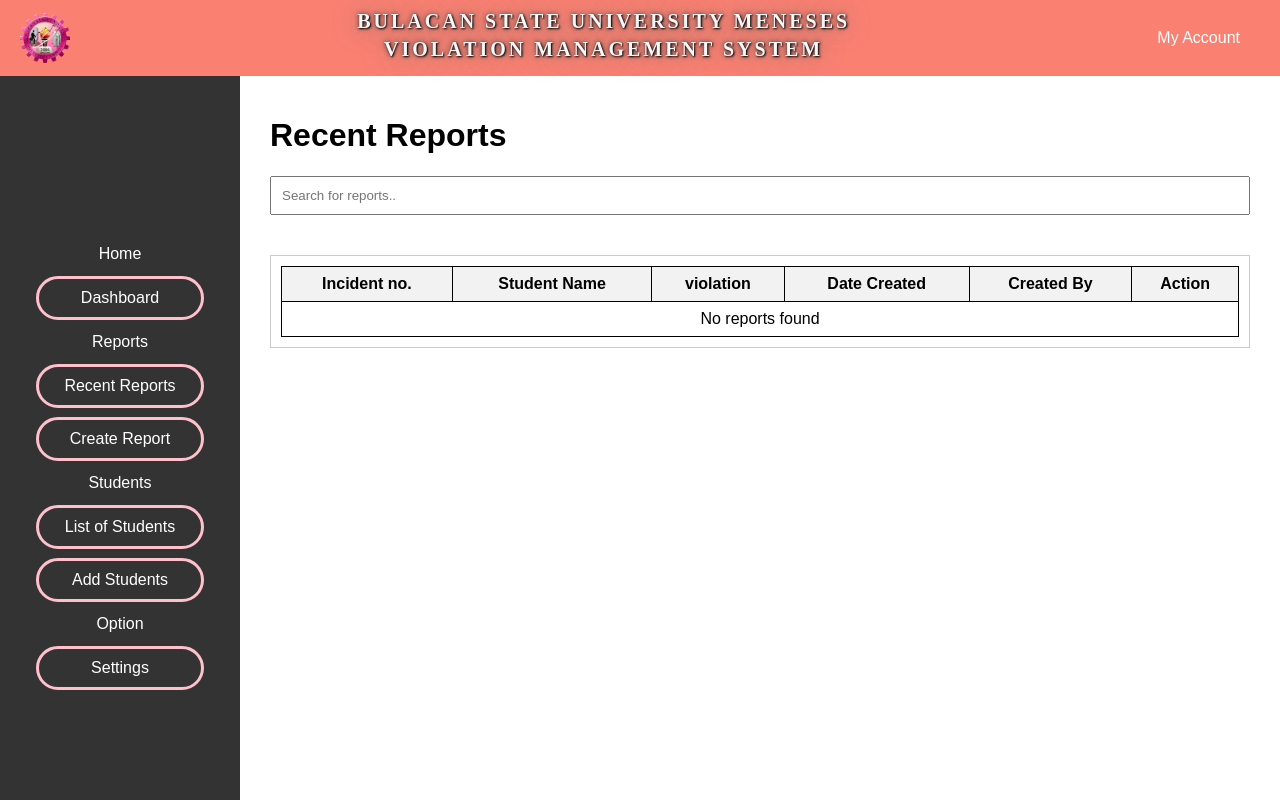
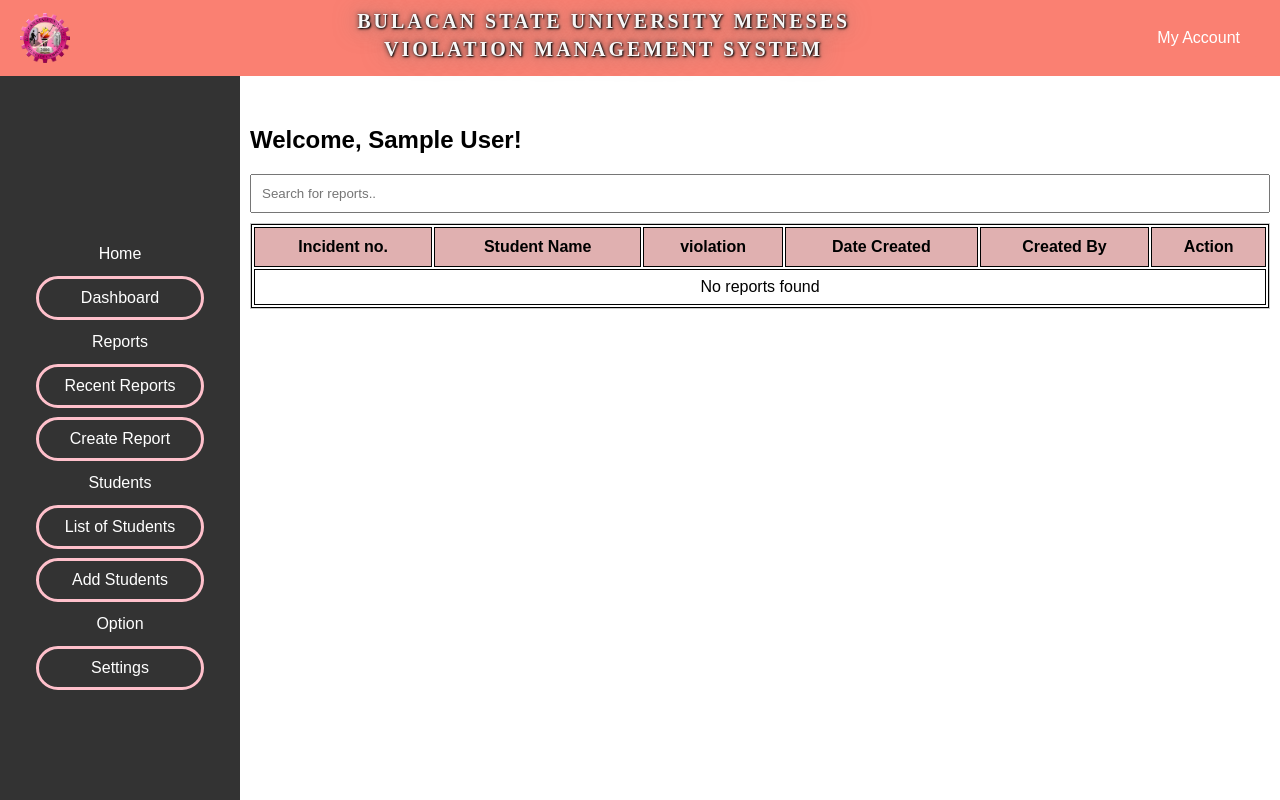
Before and after one commit to doksii/BulSUVMS, a PHP site: page /RecentReports.php in a window 1280 px wide. Run offline with PHP 8.4, Linux system fonts and the light colour scheme; the visitor is signed in with stand-in values (Sample User, id 1); data that the repository does not hold is empty.

Commit message:
Welcome message|Table design

```diff
--- a/AccountSettings.php
+++ b/AccountSettings.php
@@ -85,7 +85,7 @@ if ($_SESSION['role'] !== 'admin') {
         <div class="MainContainer">
             <!-- Content of the dashboard page goes here -->
             <div class="WelcomeMessage">
-                <h2>Welcome to the Add Students <?php echo $_SESSION['display_name']; ?>!</h2>
+                <h2>Welcome, <?php echo $_SESSION['display_name']; ?>!</h2>
             </div>
             <div class="AccountSettingContent">
                 <div class="FormContainer">
--- a/AddStudents.php
+++ b/AddStudents.php
@@ -80,7 +80,7 @@ if ($_SESSION['role'] !== 'admin') {
         <div class="MainContainer">
             <!-- Content of the dashboard page goes here -->
              <div class="WelcomeMessage">
-                <h2>Welcome to the Add Students <?php echo $_SESSION['display_name']; ?>!</h2>
+                <h2>Welcome, <?php echo $_SESSION['display_name']; ?>!</h2>
              </div>
             <div class="AddStudentContent">
                 <div class="FormContainer">
--- a/CreateAccount.php
+++ b/CreateAccount.php
@@ -84,7 +84,7 @@ if ($_SESSION['super_admin'] !== 'yes') {
         <div class="MainContainer">
             <!-- Content of the dashboard page goes here -->
             <div class="WelcomeMessage">
-                <h2>Welcome to the Add Students <?php echo $_SESSION['display_name']; ?>!</h2>
+                <h2>Welcome, <?php echo $_SESSION['display_name']; ?>!</h2>
             </div>
             <div class="CreateAccountContent">
                 <div class="FormContainer">
--- a/CreateReport.php
+++ b/CreateReport.php
@@ -107,7 +107,7 @@ if ($_SESSION['role'] !== 'admin') {
         <div class="MainContainer">
             <!-- Content of the dashboard page goes here -->
             <div class="WelcomeMessage">
-                <h2>Welcome back, <?php echo $_SESSION['display_name']; ?>!</h2>
+                <h2>Welcome, <?php echo $_SESSION['display_name']; ?>!</h2>
             </div>
             <div class="CreateReportContent">
                 <div class="ReportFormContainer">
--- a/ManageAccounts.php
+++ b/ManageAccounts.php
@@ -106,8 +106,10 @@ $current_username = $_SESSION['username']; // Assuming username is stored in the
                 </ul>
             </div>
         </div>
-        <div class="content">
-            <h1>Manage Accounts</h1>
+        <div class="MainContainer">
+            <div class="WelcomeMessage">
+                <h2>Welcome, <?php echo $_SESSION['display_name']; ?>!</h2>
+            </div>
             <form method="POST" action="php/update_role.php" id="updateForm">
                 <table border="1">
                     <thead>
--- a/RecentReports.php
+++ b/RecentReports.php
@@ -22,26 +22,6 @@ if ($_SESSION['role'] !== 'admin') {
     <link rel="stylesheet" href="assets\css\MainStyle.css">
     <link rel="stylesheet" href="assets\css\search-reports.css">
     <style>
-        .content {
-            flex: 1;
-            padding: 20px;
-            box-sizing: border-box;
-            overflow: hidden; /* Prevent content from overflowing */
-        }
-        .scroll-container {
-            max-height: 60vh; /* Set max height for the container */
-            overflow-y: auto; /* Enable vertical scrolling */
-            margin-top: 20px;
-            border: 1px solid #ccc;
-            padding: 10px;
-            box-sizing: border-box;
-        }
-        #searchBar {
-            width: 100%;
-            padding: 10px;
-            margin-bottom: 20px;
-            box-sizing: border-box;
-        }
         /* table {
             width: 100%;
             border-collapse: collapse;
@@ -152,9 +132,11 @@ if ($_SESSION['role'] !== 'admin') {
                 </ul>
             </div>
         </div>
-        <div class="content">
-            <h1>Recent Reports</h1>
-            <input type="text" id="searchBar" onkeyup="filterTable()" placeholder="Search for reports..">
+        <div class="MainContainer">
+            <div class="WelcomeMessage">
+                <h2>Welcome, <?php echo $_SESSION['display_name']; ?>!</h2>
+            </div>
+            <input type="text" id="searchBar" class="searchBar" onkeyup="filterTable()" placeholder="Search for reports..">
             <div class="scroll-container">
                 <table id="reportTable">
                     <thead>
--- a/assets/css/MainStyle.css
+++ b/assets/css/MainStyle.css
@@ -12,9 +12,12 @@ body {
     font-family: Arial, sans-serif;
     margin: 0;
 }
+tr {
+    border: 1px solid#000;
+}
 table {
     width: 100%;
-    border-collapse: collapse;
+    /* border-collapse: collapse; */
 }
 table, th, td {
     border: 1px solid black;
@@ -24,9 +27,13 @@ th, td {
     text-align: center;
 }
 th {
-    background-color: #f2f2f2;
-    cursor: pointer;
+    position: sticky;
+    top: 0;
+    background-color: rgb(224, 176, 176); /* Optional: Set background color */
+    z-index: 1; /* Ensure the header stays on top */
+    padding: 10px;
 }
+
 .FormContainer {
     margin-top: 30px;
     background-color: beige;
@@ -48,9 +55,11 @@ th {
     border: 1px solid #ccc;
     border-radius: 5px;
 }
+
 .FormContainer input {
       width: 94%
 }
+
 .FormContainer button {
     background-color: #007bff;
     color: white;
@@ -59,6 +68,19 @@ th {
 
 .FormContainer button:hover {
     background-color: #0056b3;
+}
+
+.scroll-container {
+    max-height: 65vh; /* Set max height for the container */
+    overflow-y: auto; /* Enable vertical scrolling */
+    margin-top: 10px;
+    border: 1px solid #ccc;
+    box-sizing: border-box;
+}
+.searchBar {
+    width: 100%;
+    padding: 10px;
+    box-sizing: border-box;
 }
 
 /* Start of Header */
@@ -487,6 +509,17 @@ th {
 
 /* end of account setting */
 
+/* start of manage account */
+
+.ManageAccountContent {
+    padding: 0; /* Full viewport height */
+    display: flex;
+    justify-content: center;
+    align-items: center; /* This will center the form both vertically and horizontally */
+}
+
+/* end of manage account */
+
 @media (max-width: 768px) {
     .sidebar {
         width: 100%;
```
Also changed, not shown: SearchStudents.php (+5 -38 lines), tester.html (added, +72 -0 lines). Lines whose indentation alone changed are shown as unchanged.
